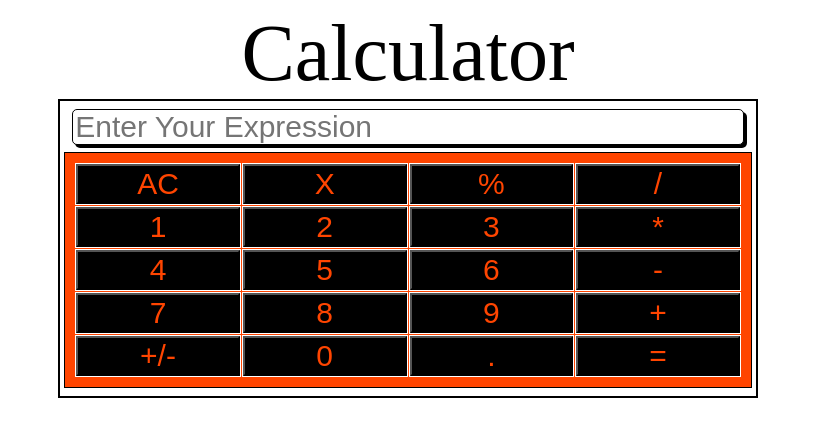
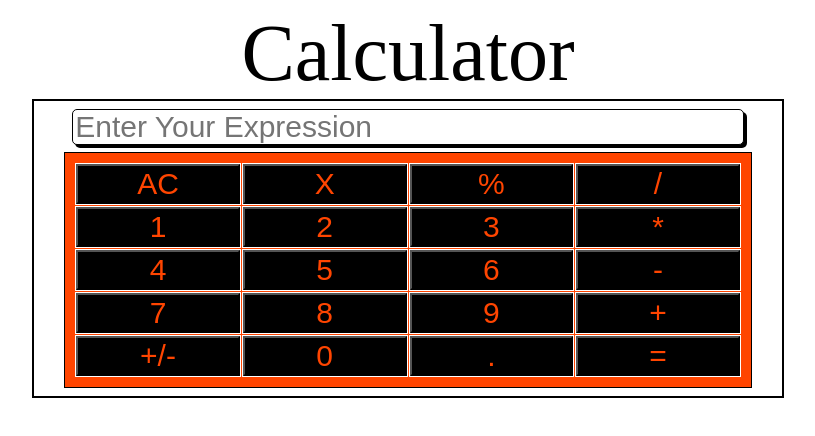
Before and after one commit to RishabCSS/workshop-solutions, a plain HTML site: page index.html in a window 1280 px wide. Shown: the whole page, without its empty margins (232-1047 px from the left). Drawn offline with Linux system fonts and the light colour scheme.

Commit message:
Update Calculator.css

```diff
--- a/Calculator.css
+++ b/Calculator.css
@@ -41,8 +41,8 @@
 }
 
 .flex{
-    margin-left: 22vw;
-    margin-right: 22vw;
+    margin-left: 20vw;
+    margin-right: 20vw;
     display: flex;
     align-items: center;
     justify-content: center;
```
